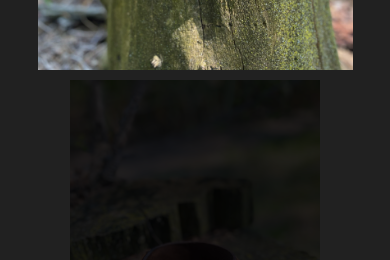
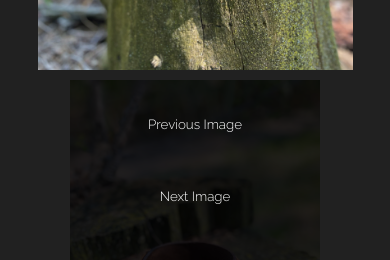
Before and after one commit to gheezl/Corium-Leather-Works, a React (Create React App) app: page / in a window 390 px wide. Both pictures are taken after a click on the picture 195 px from the left and 852 px from the top of the page. Shown: the part 960-1220 px from the top of the page. Built offline with nearby package versions, Linux system fonts and the light colour scheme.

Commit message:
Readded the next and previous image buttons

```diff
--- a/src/components/items-card/items-card.css
+++ b/src/components/items-card/items-card.css
@@ -33,38 +33,6 @@
 
 .scroll-arrows {
     display: flex;
-}
-
-.left {
-    position: absolute;
-    margin-top: 300px;
-    margin-right: 340px;
-    cursor: pointer;
-    border: none;
-    border-radius: 40%;
-    padding: 10px;
-    background-color: white;
-    transition: background-color 0.5s;
-}
-
-.left:hover {
-    background-color: transparent;
-}
-
-.right {
-    position: absolute;
-    margin-top: 300px;
-    margin-left: 340px;
-    cursor: pointer;
-    border: none;
-    border-radius: 40%;
-    padding: 10px;
-    background-color: white;
-    transition: background-color 0.5s;
-}
-
-.right:hover {
-    background-color: transparent
 }
 
 .buy-product {
@@ -124,6 +92,34 @@
     color: white;
 }
 
+.left {
+    grid-column-start: 1;
+    margin: 300px;
+    margin-top: 500px;
+    margin-bottom: 500px;
+    cursor: pointer;
+    border: none;
+    border-radius: 40%;
+    padding: 10px;
+    background-color: transparent;
+    color: white;
+    transition: background-color 0.5s;
+}
+
+.right {
+    grid-column-start: 3;
+    margin: 300px;
+    margin-top: 500px;
+    margin-bottom: 500px;
+    cursor: pointer;
+    border: none;
+    border-radius: 40%;
+    padding: 10px;
+    background-color: transparent;
+    color: white;
+    transition: background-color 0.5s;
+}
+
 @media only screen and (max-width: 800px) {
     .item-border {
         position: relative;
@@ -139,23 +135,18 @@
         opacity: 0;
     }
 
-    .right {
-        margin-top: 175px;
-        margin-right: 35px;
-    }
-
-    .left {
-        margin-top: 175px;
-        margin-left: 35px;
-    }
-
     .buy-product {
         margin-top: 290px;
         font-size: 15px;
         padding: 15px;
     }
 
+    .large-image-border {
+        grid-template-rows: 1fr 1fr;
+    }
+
     .large-image {
+        grid-row-start: 1;
         width: 315px;
         height: 400px;
         margin-top: 200px;
@@ -166,4 +157,23 @@
         margin-top: 210px;
         margin-left: 250px;
     }
+
+    .right {
+        grid-column-start: 2;
+        margin: 0;
+        margin-left: 100px;
+        margin-right: 100px;
+        margin-bottom: 100px;
+        background-color: transparent;
+        color: white;
+    }
+
+    .left {
+        grid-column-start: 2;
+        margin: 0;
+        margin-left: 100px;
+        margin-right: 100px;
+        background-color: transparent;
+        color: white;
+    }
 }
--- a/src/components/items-card/items-card.jsx
+++ b/src/components/items-card/items-card.jsx
@@ -6,27 +6,26 @@ import './items-card.css';
 const ItemsCard = (item) => {
     const [toggle, setToggle] = useState(false)
     const [toggleImage, setToggleImage] = useState(false)
-    // const [increment, setIncrement] = useState(0)
+    const [increment, setIncrement] = useState(0)
 
 
-    // const onRight = () => {
-    //     if (increment < 2) {
-    //         setIncrement(increment + 1)
-    //     }
-    // }
+    const onRight = () => {
+        if (increment < 2) {
+            setIncrement(increment + 1)
+        }
+    }
 
-    // const onLeft = () => {
-    //     if (increment > 0) {
-    //         setIncrement(increment - 1)
-    //     }
-    // }
+    const onLeft = () => {
+        if (increment > 0) {
+            setIncrement(increment - 1)
+        }
+    }
 
-    const increment = 0
 
     return (
         <Fragment>
             <div onMouseEnter={() => setToggle(true)} onMouseLeave={() => setToggle(false)} className="item-border">
-                {/* <button onClick={onLeft} className="left">L</button> */}
+
                 <img
                     className="item-image"
                     alt=""
@@ -34,14 +33,16 @@ const ItemsCard = (item) => {
                     onClick={() => setToggleImage(true)}
                     width="384" height="512"
                 />
-                {/* <button onClick={onRight} className="right">R</button> */}
+
                 <a href={item.item.url} className="buy-product" >Buy Product on Amazon</a>
                 {toggle ? (<span className="item-name">{item.item.name} : {item.item.price}</span>) : (null)}
                 {toggleImage
                     ? (<Fragment>
                         <div className="large-image-border">
                             <button onClick={() => setToggleImage(false)} className="x-button">X</button>
+                            <button onClick={onLeft} className="left">Previous Image</button>
                             <img className="large-image" alt="" src={item.item.img[increment]} />
+                            <button onClick={onRight} className="right">Next Image</button>
                         </div>
                     </Fragment>)
                     : (null)
```
